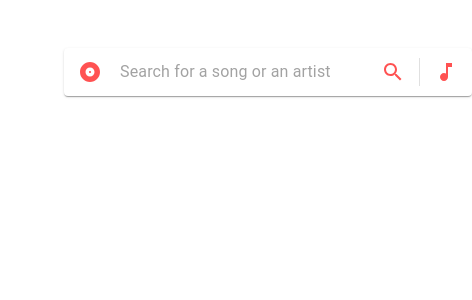
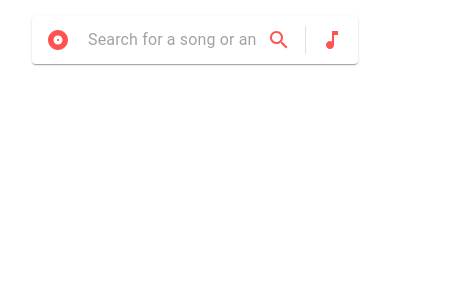
Before and after one commit to matthausen/youtube_downloader, a React (Create React App) app in the folder client/: page / in a window 390 px wide. Shown: the top 300 px of the page, 472 px wide, since content can reach past the window. Built offline with nearby package versions, Linux system fonts and the light colour scheme.

Commit message:
mobile improvements

```diff
--- a/client/src/components/List/index.jsx
+++ b/client/src/components/List/index.jsx
@@ -7,8 +7,6 @@ import {
 } from '@material-ui/core';
 import ClearAllIcon from '@material-ui/icons/ClearAll';
 import SyncIcon from '@material-ui/icons/Sync';
-
-
 
 const useStyles = makeStyles((theme) => ({
   root: {
@@ -50,6 +48,9 @@ const useStyles = makeStyles((theme) => ({
     margin: 10,
     fontSize: '2em',
     color: '#ff5252'
+  },
+  listItem: {
+    minWidth: 0
   },
   songCard: {
     margin: 10,
@@ -107,7 +108,6 @@ export default function TracksList({ tracks }) {
 
   return (
     <Container maxWidth="lg">
-      <Box p={6}>
       {loading && (
         <>
           <CircularProgress className={classes.whitechapelColor} />
@@ -149,7 +149,7 @@ export default function TracksList({ tracks }) {
             return (
               <Paper className={classes.songCard} elevation={3}>
                 <ListItem key={id} role={undefined} dense button onClick={handleToggle(value)}>
-                      <ListItemIcon>
+                  <ListItemIcon className={classes.listItem}>
                     <Checkbox
                       edge="start"
                       checked={checked.indexOf(value) !== -1}
@@ -174,7 +174,6 @@ export default function TracksList({ tracks }) {
           })}
         </List>
       ) : <Typography variant="body1" component="p">No results were found 😞. Please try again</Typography>}
-      </Box>
     </Container>
   );
 }
--- a/client/src/components/SearchBar/index.jsx
+++ b/client/src/components/SearchBar/index.jsx
@@ -17,7 +17,7 @@ const useStyles = makeStyles((theme) => ({
     padding: '2px 4px',
     display: 'flex',
     alignItems: 'center',
-    width: 400,
+    maxWidth: 400,
     margin: '0 auto'
   },
   input: {
@@ -57,7 +57,7 @@ export default function SearchBar() {
   return (
     <>
       <Container>
-        <Box p={6}>
+        <Box p={2}>
           <Paper component="form" className={classes.root} onSubmit={handleSubmit}>
             <IconButton className={classes.iconButton} aria-label="menu">
               <AlbumIcon />
```
Also changed, not shown: 7 other files (tests, documents, lock files or other folders). Lines whose indentation alone changed are shown as unchanged.
